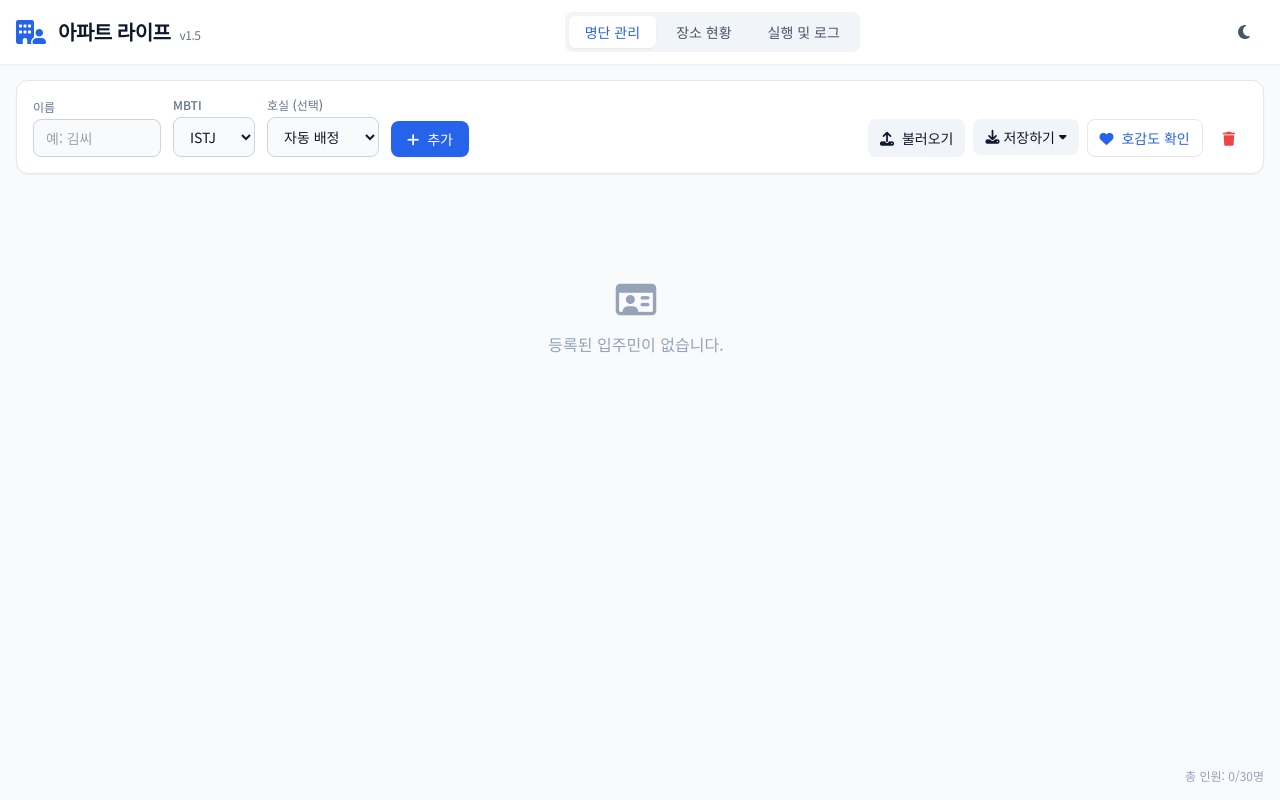
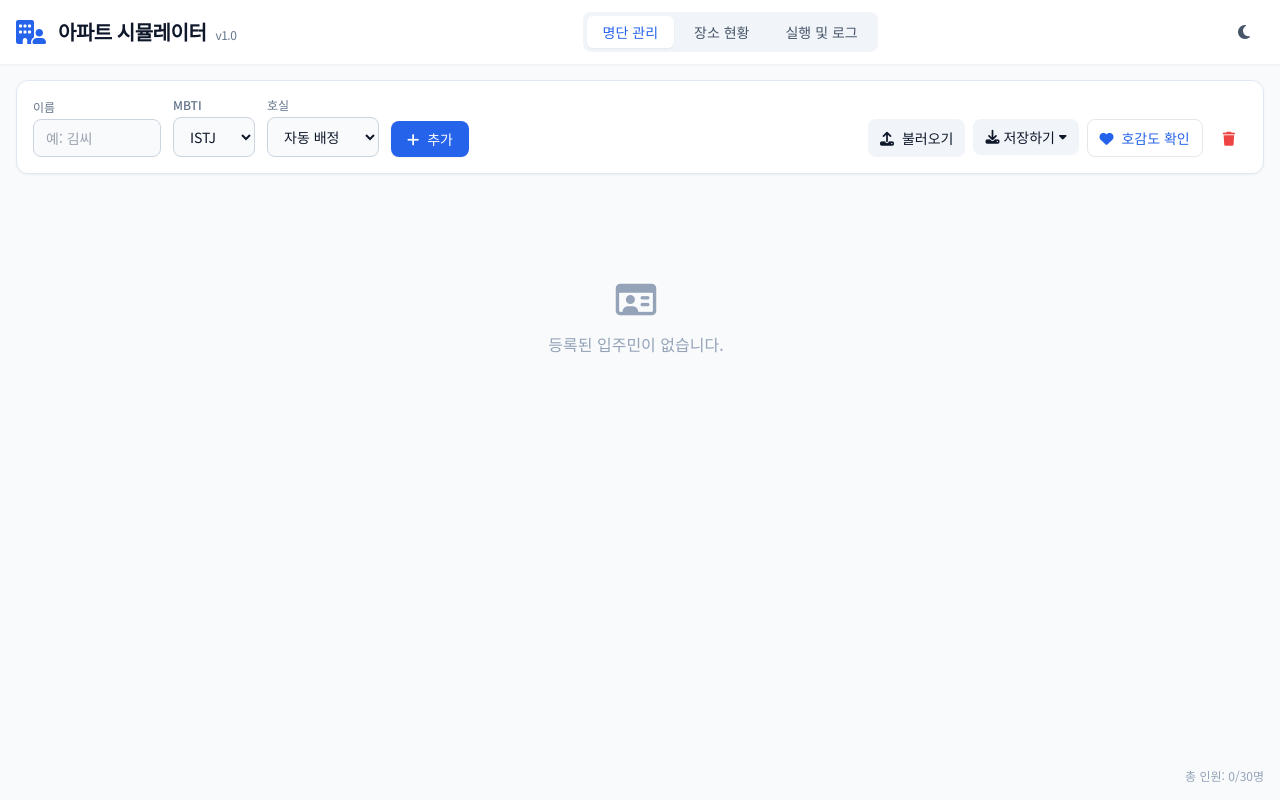
Before and after one commit to sotsotssi/CoLivingSimulator, a plain HTML site: page index.html in a window 1280 px wide. Drawn offline with nearby package versions, Linux system fonts and the light colour scheme.

Commit message:
Update index.html

```diff
--- a/index.html
+++ b/index.html
@@ -3,7 +3,7 @@
 <head>
     <meta charset="UTF-8">
     <meta name="viewport" content="width=device-width, initial-scale=1.0">
-    <title>공동 주택 생활 시뮬레이터</title>
+    <title>아파트 시뮬레이터</title>
     <script src="https://cdn.tailwindcss.com"></script>
     <link rel="stylesheet" href="https://cdnjs.cloudflare.com/ajax/libs/font-awesome/6.4.0/css/all.min.css">
     <link href="https://fonts.googleapis.com/css2?family=Noto+Sans+KR:wght@300;400;500;700&display=swap" rel="stylesheet">
@@ -47,7 +47,7 @@
         <div class="max-w-7xl mx-auto px-4 h-16 flex items-center justify-between">
             <div class="flex items-center gap-3">
                 <i class="fa-solid fa-building-user text-brand-600 text-2xl"></i>
-                <h1 class="text-xl font-bold tracking-tight">아파트 라이프 <span class="text-xs font-normal text-slate-500 dark:text-slate-400 ml-1">v1.5</span></h1>
+                <h1 class="text-xl font-bold tracking-tight">아파트 시뮬레이터 <span class="text-xs font-normal text-slate-500 dark:text-slate-400 ml-1">v1.0</span></h1>
             </div>
 
             <nav class="flex gap-1 bg-slate-100 dark:bg-slate-700 p-1 rounded-lg">
@@ -78,7 +78,7 @@
                         </select>
                     </div>
                     <div>
-                        <label class="block text-xs font-medium text-slate-500 dark:text-slate-400 mb-1">호실 (선택)</label>
+                        <label class="block text-xs font-medium text-slate-500 dark:text-slate-400 mb-1">호실</label>
                         <select id="input-room" class="px-3 py-2 rounded-lg border border-slate-300 dark:border-slate-600 bg-slate-50 dark:bg-slate-700 text-sm focus:outline-none focus:ring-2 focus:ring-brand-500 w-28">
                             <option value="auto">자동 배정</option>
                         </select>
@@ -129,7 +129,7 @@
         <section id="location-view" class="hidden h-full flex flex-col gap-4 fade-in">
              <div class="bg-white dark:bg-slate-800 p-4 rounded-xl shadow-sm border border-slate-200 dark:border-slate-700 flex justify-between items-center">
                 <h2 class="text-lg font-bold"><i class="fa-solid fa-map-location-dot mr-2 text-brand-500"></i>장소 현황</h2>
-                <span class="text-sm text-slate-500" id="current-time-display">@bb_uu_t</span>
+                <a href="https://x.com/bb_uu_t" target="_blank"><span class="text-sm text-slate-500" id="current-time-display">@bb_uu_t</span></a>
             </div>
 
             <div class="flex-1 overflow-hidden flex flex-col md:flex-row gap-4">
```
